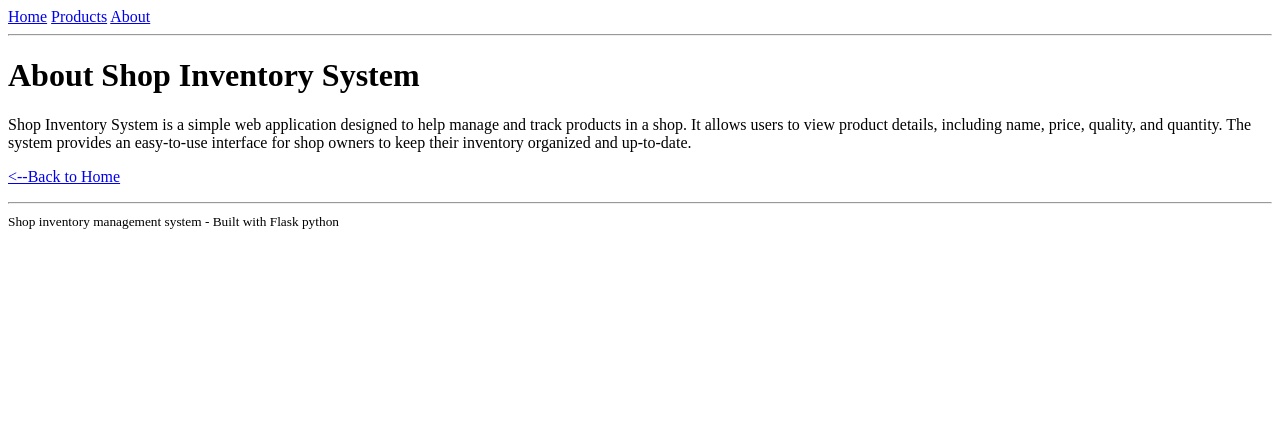
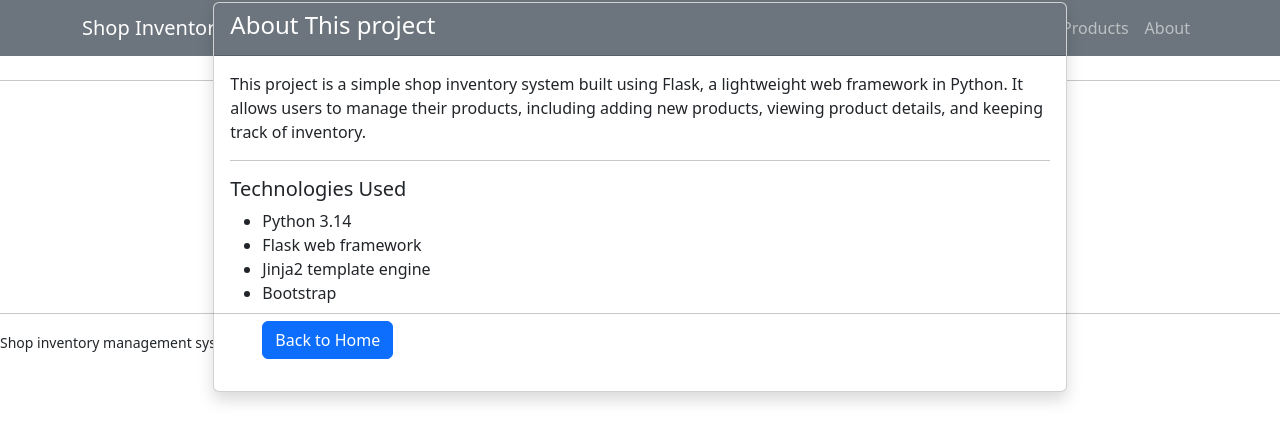
Before and after one commit to kadam768550/python-training, a Flask app: page /about in a window 1280 px wide. Shown: the top 442 px of the page. Run offline with Flask 3, Linux system fonts and the light colour scheme.

Commit message:
Day 7: Bootstrap navbar cards table badges

```diff
--- a/templates/about.html
+++ b/templates/about.html
@@ -2,8 +2,26 @@
 {% block title %} About - Shop Inventory System {% endblock %}
 
 {% block content %}
-<h1>About Shop Inventory System</h1>
-<p>Shop Inventory System is a simple web application designed to help manage and track products in a shop. It allows users to view product details, including name, price, quality, and quantity. The system provides an easy-to-use interface for shop owners to keep their inventory organized and up-to-date.</p>
-<p><a href="{{ url_for('home') }}"><--Back to Home</a></p>
-
-{% endblock %}
+<div class="d-flex justify-content-center align-items-center" style="height: 200px;">
+    <div class="col-md-8">
+        <div class="card shadow">
+            <div class="card-header bg-secondary text-white">
+                <h4 class="mb-2">About This project</h4>
+            </div>
+            <div class="card-body">
+                <p class="card-text">This project is a simple shop inventory system built using Flask, a lightweight web framework in Python. It allows users to manage their products, including adding new products, viewing product details, and keeping track of inventory.</p>
+            <hr>
+            <h5 class="mb-2">Technologies Used</h5>
+            <ul>
+                <li>Python 3.14</li>
+                <li>Flask web framework</li>
+                <li>Jinja2 template engine</li>
+                <li>Bootstrap</li>
+                <a href="{{url_for('home')}}"
+                class="btn btn-primary mt-3">Back to Home</a>
+            </ul>
+        </div>
+    </div>
+</div>
+</div>
+                {% endblock %}
--- a/templates/base.html
+++ b/templates/base.html
@@ -2,19 +2,30 @@
 <html>
     <head>
         <title>{% block title %} Shop Inventory management system{% endblock %}</title>
+
+        <link href="https://cdn.jsdelivr.net/npm/bootstrap@5.3.0/dist/css/bootstrap.min.css"
+        rel="stylesheet">
     </head>
     <body>
-        <nav>
-            <a href="{{ url_for('home') }}">Home</a>
-            <a href="{{ url_for('products') }}">Products</a>
-            <a href="{{ url_for('about') }}">About</a>
+        <nav class="navbar navbar-expand-lg navbar-dark bg-secondary">
+            <div class="container">
+            <a class = "navbar-brand" href="{{ url_for('home') }}">Shop Inventory</a>
+            <div class="navbar-nav ms-auto">
+            <a class = "nav-link" href="{{ url_for('home') }}">Home</a>
+            <a class = "nav-link" href="{{ url_for('products') }}">Products</a>
+            <a class = "nav-link" href="{{ url_for('about') }}">About</a>
+            </div>
+            </div>
         </nav>
 
-        <hr>
+        <div class="container mt-4">
+        </div>
+
+       <hr>
 
         {% block content %}
         {% endblock %}
-        <hr>
-        <small>Shop inventory management system - Built with Flask python</small>
-        </body>
-    </html>
+    <hr>
+    <small>Shop inventory management system - Built with Flask python</small>
+    </body>
+</html>
```
Also changed, not shown: marks.py (+0 -10 lines), my_project_flask.py (deleted, +0 -19 lines), templates/home.html (+22 -16 lines), templates/products.html (+7 -2 lines).
